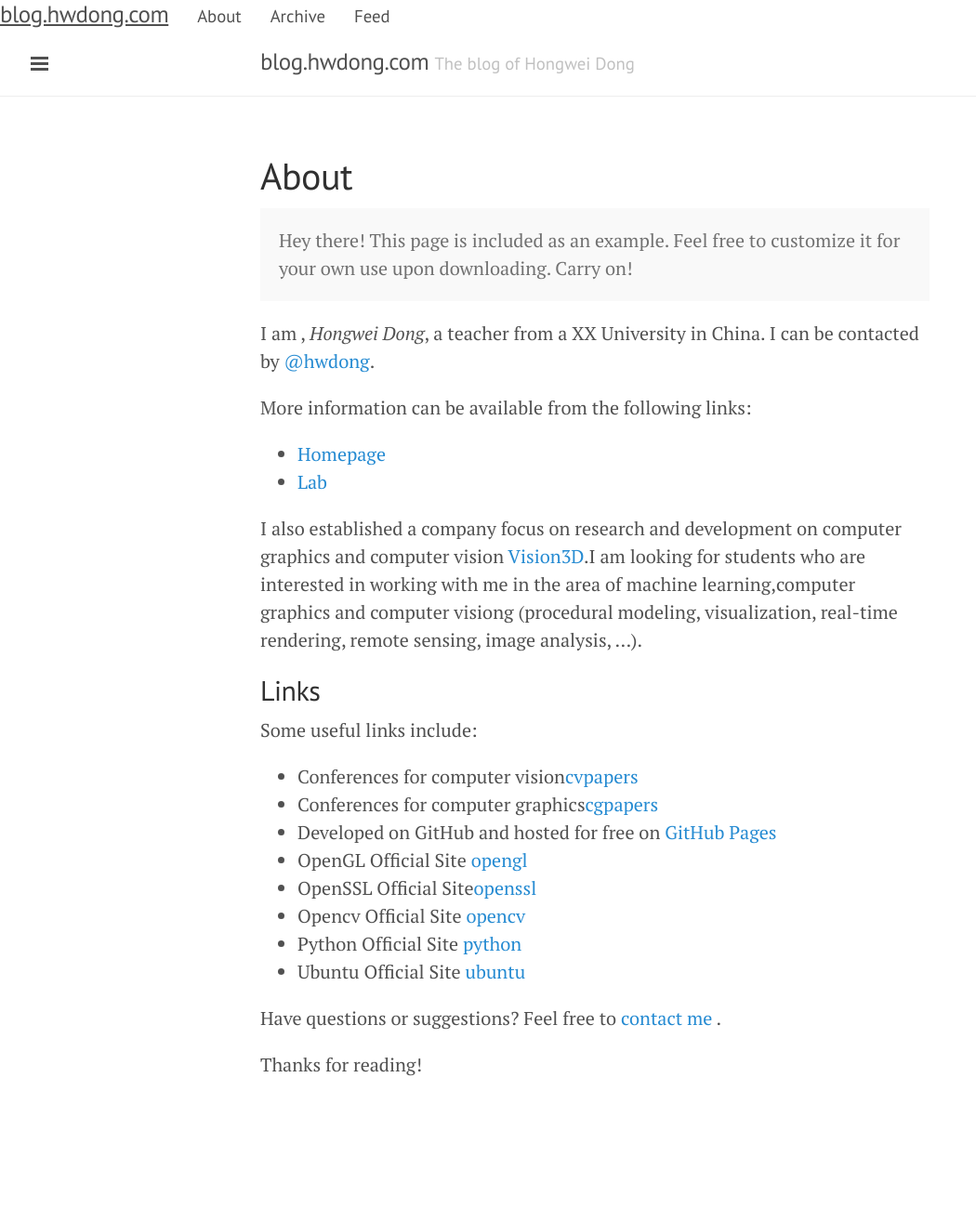
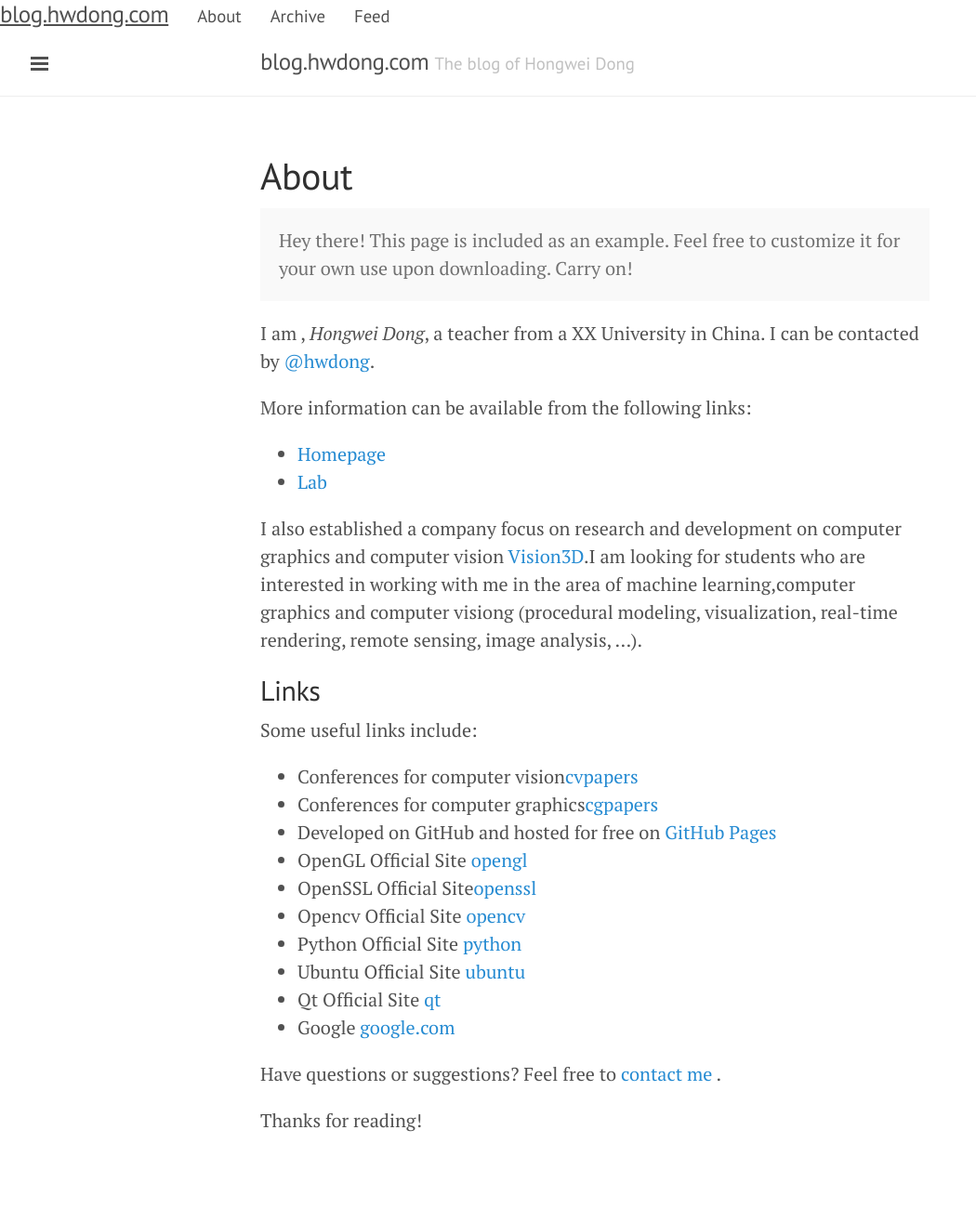
Before and after one commit to hwdong/hwdong-old.github.io, a Jekyll site: the page built from about.md, in a window 1280 px wide. Shown: the whole page at 93% size, without its empty margins (0-1050 px from the left). Built offline with Jekyll 4.4.1, drawn with Linux system fonts in a browser that asks for light colours; Markdown is read by kramdown in place of the engine named in the settings; before the commit the page ends 1241 px from its top, so only the background shows below that.

Commit message:
Updated about.md

```diff
--- a/about.md
+++ b/about.md
@@ -29,6 +29,8 @@ Some useful links include:
 * Opencv Official Site [opencv](http://opencv.org)
 * Python Official Site [python](https://www.python.org/)
 * Ubuntu  Official Site [ubuntu](http://www.ubuntu.com/)
+* Qt Official Site [qt](http://qt-project.org/)
+* Google [google.com](http://www.google.com/)
 
 Have questions or suggestions? Feel free to [contact me](hwdong@gmail.com) .
 
```
